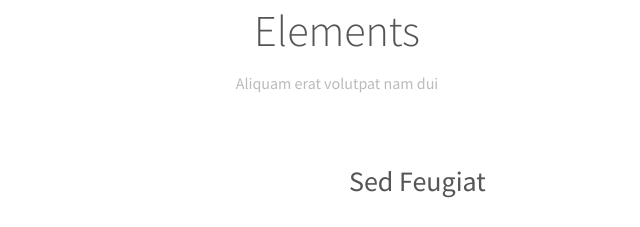
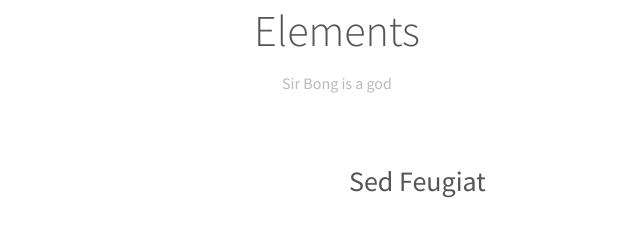
Before and after one commit to janzkyle/git-workshop, a plain HTML site: page elements.html in a window 1280 px wide. Shown: the part 142-369 px from the top of the page, 303-943 px from the left. Drawn offline with Linux system fonts and the light colour scheme.

Commit message:
monique change

```diff
--- a/elements.html
+++ b/elements.html
@@ -31,7 +31,7 @@
 				<div class="inner">
 					<header class="align-center">
 						<h2>Elements</h2>
-						<p>Aliquam erat volutpat nam dui </p>
+						<p> Sir Bong is a god </p>
 					</header>
 
 					<!-- Intro -->
```
